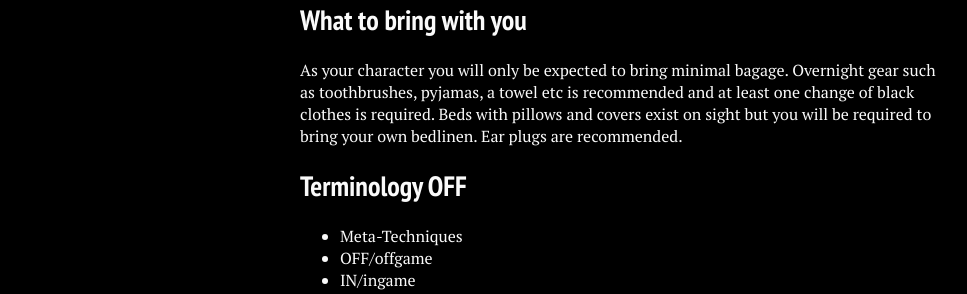
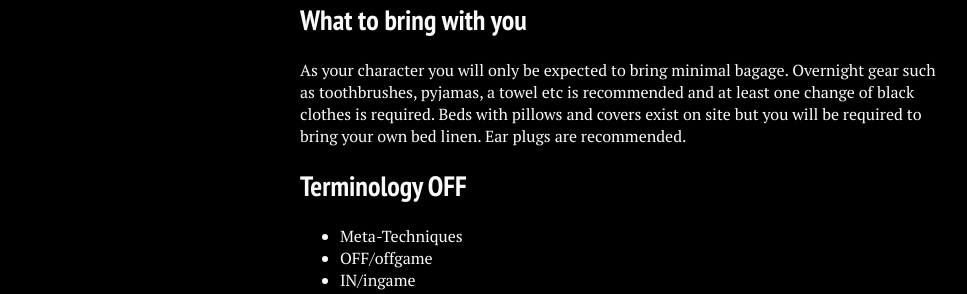
Before and after one commit to stanislavb/en.coven.nu, a Jekyll site: the page built from practical/index.md, in a window 1280 px wide and 900 px high, scrolled down 741 px. Shown: the part 201-495 px from the top of the window, without its empty margins (20-987 px from the left). Built offline with Jekyll 4.4.1, drawn with Linux system fonts in a browser that asks for light colours; nearby versions of some CDN libraries.

Commit message:
Update index.md

```diff
--- a/practical/index.md
+++ b/practical/index.md
@@ -34,7 +34,7 @@ A half day workshop will take place the first day of the LARP. Obligatory.
 
 ## What to bring with you
 
-As your character you will only be expected to bring minimal bagage. Overnight gear such as toothbrushes, pyjamas, a towel etc is recommended and at least one change of black clothes is required. Beds with pillows and covers exist on sight but you will be required to bring your own bedlinen. Ear plugs are recommended.
+As your character you will only be expected to bring minimal bagage. Overnight gear such as toothbrushes, pyjamas, a towel etc is recommended and at least one change of black clothes is required. Beds with pillows and covers exist on site but you will be required to bring your own bed linen. Ear plugs are recommended.
 
 ## Terminology OFF
 
```
